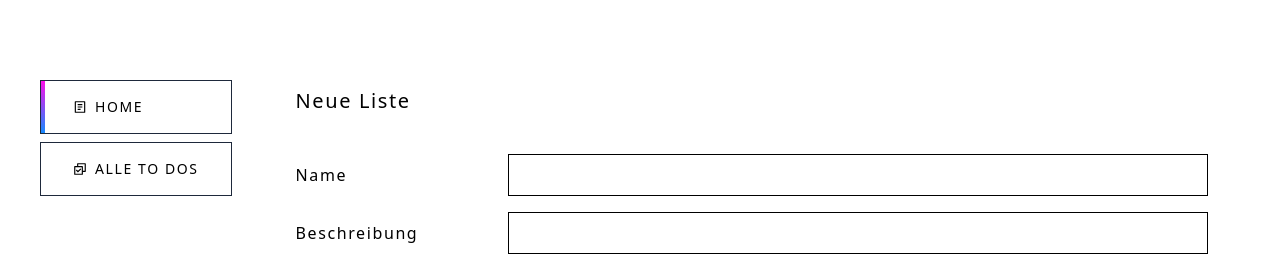
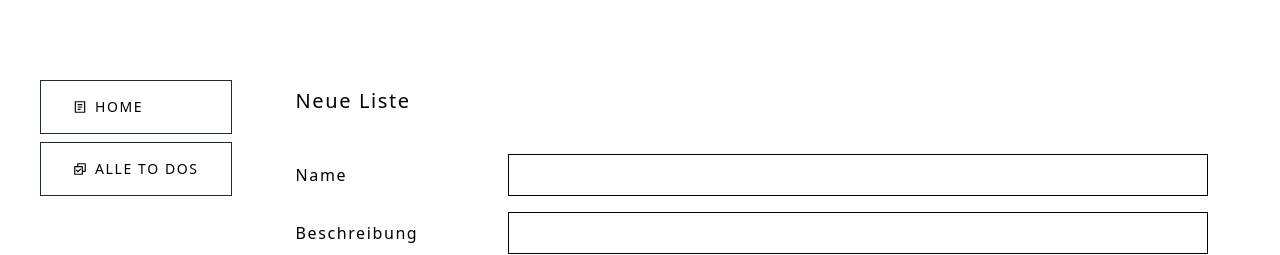
Before and after one commit to savas-t/todolist_frontend, a React (Vite) app: page /list/new in a window 1280 px wide. Shown: the top 255 px of the page. Built offline with nearby package versions, Linux system fonts and the light colour scheme.

Commit message:
Added POST form to create a new list

```diff
--- a/src/components/SideBar.jsx
+++ b/src/components/SideBar.jsx
@@ -19,20 +19,22 @@ export default function SideBar() {
     },
   ]
   return (
-    <div className='sidebar order-1 mx-auto md:order-[initial] pt-20 pr-8 text-sm uppercase h-full w-auto sticky bottom-0 md:bottom-[initial] md:top-0 left-0'>
+    <div className='sidebar order-1 bg-white md:bg-none mx-auto md:order-[initial] pt-20 md:pr-8 text-sm uppercase h-full w-auto sticky bottom-0 md:bottom-[initial] md:top-0 left-0'>
       <nav className='h-full'>
         <ul className='h-full flex md:flex-col justify-start items-center'>
           {items.map(({ key, url, icon, title }) => (
             <Link
               key={key}
               to={url}
-              className={`sidebar__item ${activeItem === key ? 'sidebar__item--active' : ''} w-full md:my-2 first:my-0 md:border-slate-800 active:opacity-50 md:border-[1px] whitespace-nowrap px-8 py-4 cursor-pointer transition-all`}
+              className={`md:sidebar__item ${
+                activeItem === key ? 'md:sidebar__item--active' : ''
+              } w-full md:my-2 first:my-0 md:border-slate-800 active:opacity-50 md:border-[1px] whitespace-nowrap px-8 py-4 cursor-pointer transition-all`}
               onClick={() => setActiveItem(key)}
             >
-              <li
-                className='flex flex-col md:flex-row justify-center md:justify-start items-center'
-              >
-                <div className='pr-2 flex justify-center items-center'>{icon}</div>
+              <li className='flex flex-col md:flex-row justify-center md:justify-start items-center'>
+                <div className='pr-2 flex justify-center items-center'>
+                  {icon}
+                </div>
                 {title}
               </li>
             </Link>
--- a/src/pages/NewList.jsx
+++ b/src/pages/NewList.jsx
@@ -1,15 +1,45 @@
+import axios from 'axios'
 import Button from '../components/Button'
 import Header from '../components/Header'
 import { RiArrowRightLine } from 'react-icons/ri'
+import { useState } from 'react'
+import { useNavigate } from 'react-router-dom'
 
 export default function NewList() {
   const host = 'http://localhost:5000/todo-list'
+
+  // Automatic navigator
+  const navigate = useNavigate()
+
+  // Input value states
+  const [name, setName] = useState('')
+  const [beschreibung, setBeschreibung] = useState('')
+
+  /**
+   * callback to submit POST request
+   * @param {*} event
+   */
+  const handleSubmit = (event) => {
+    event.preventDefault()
+
+    axios
+      .post(host, {
+        name: name,
+        beschreibung: beschreibung,
+      })
+      .then((response) => {
+        // TODO: Handle response
+        navigate('/')
+      })
+      .catch((error) => {
+        // TODO: Handle error
+      })
+  }
 
   return (
     <>
       <Header title={'Neue Liste'} />
       <form
-        action={host}
         method='POST'
         className='w-full flex flex-col items-start justify-start'
       >
@@ -25,6 +55,7 @@ export default function NewList() {
             type='text'
             name='name'
             id='name'
+            onChange={(event) => setName(event.target.value)}
           />
         </div>
 
@@ -40,13 +71,15 @@ export default function NewList() {
             type='text'
             name='beschreibung'
             id='beschreibung'
+            onChange={(event) => setBeschreibung(event.target.value)}
           />
         </div>
 
-        <div className="self-end pt-8">
+        <div className='self-end pt-8'>
           <Button
             title={'Erstellen'}
             icon={<RiArrowRightLine />}
+            onClick={handleSubmit}
           />
         </div>
       </form>
```
